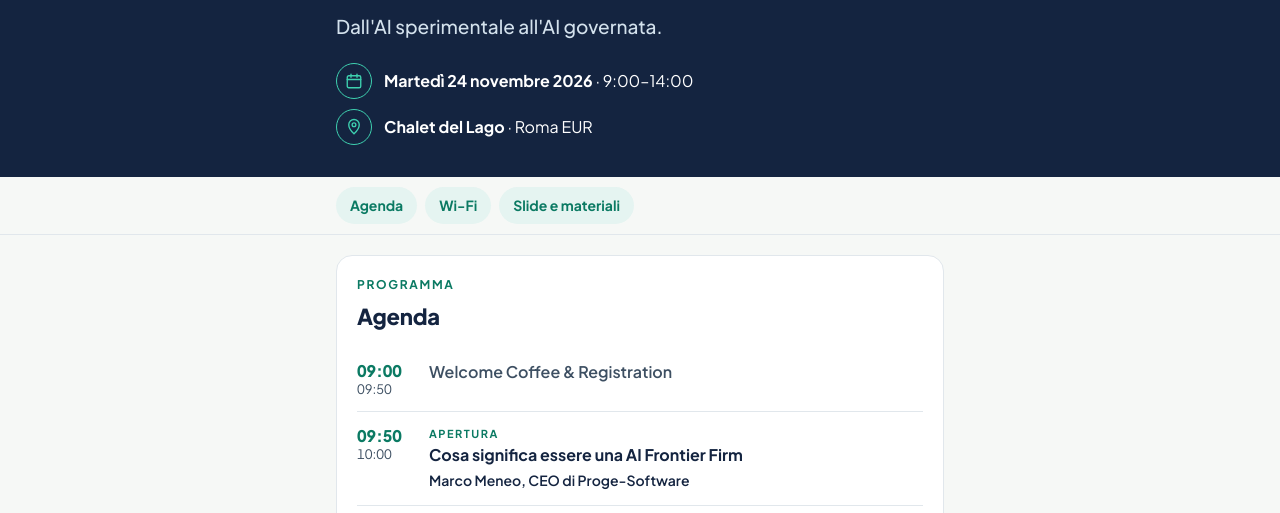
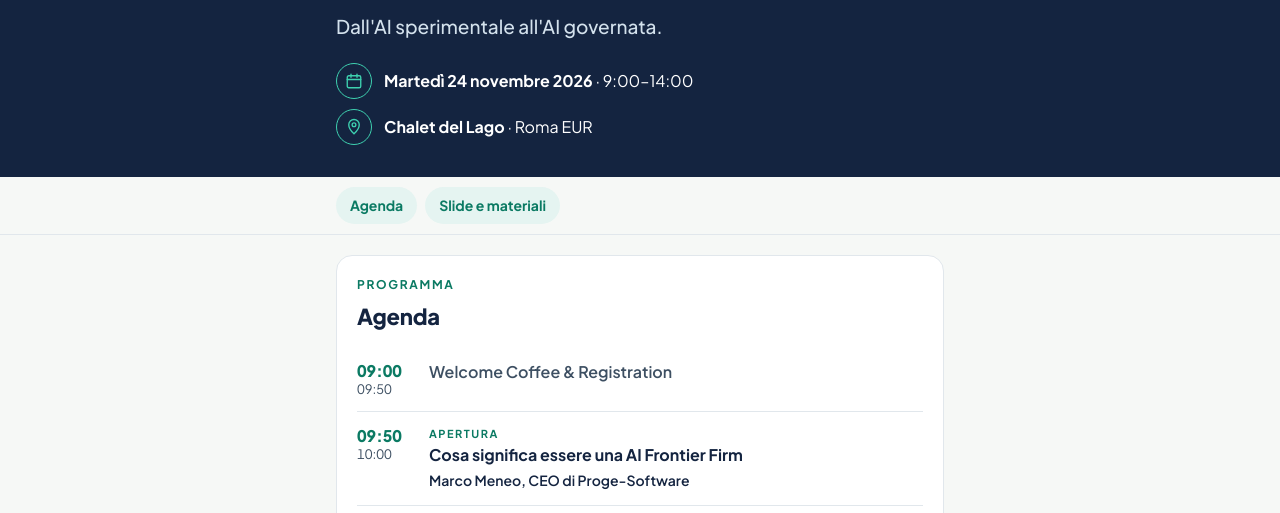
Before and after one commit to proge-software/microsoft-ai-in-action, a plain HTML site: page index.html in a window 1280 px wide. Shown: the part 287-800 px from the top of the page. Drawn offline with Linux system fonts and the light colour scheme.

Commit message:
Remove Wi-Fi link from navigation

```diff
--- a/index.html
+++ b/index.html
@@ -120,7 +120,6 @@ html { scroll-behavior: smooth; }
 <nav class="jump" aria-label="Sezioni">
 <div class="wrap">
 <a href="#agenda">Agenda</a>
-<a href="#wifi">Wi-Fi</a>
 <a href="#materiali">Slide e materiali</a>
 </div>
 </nav>
```
